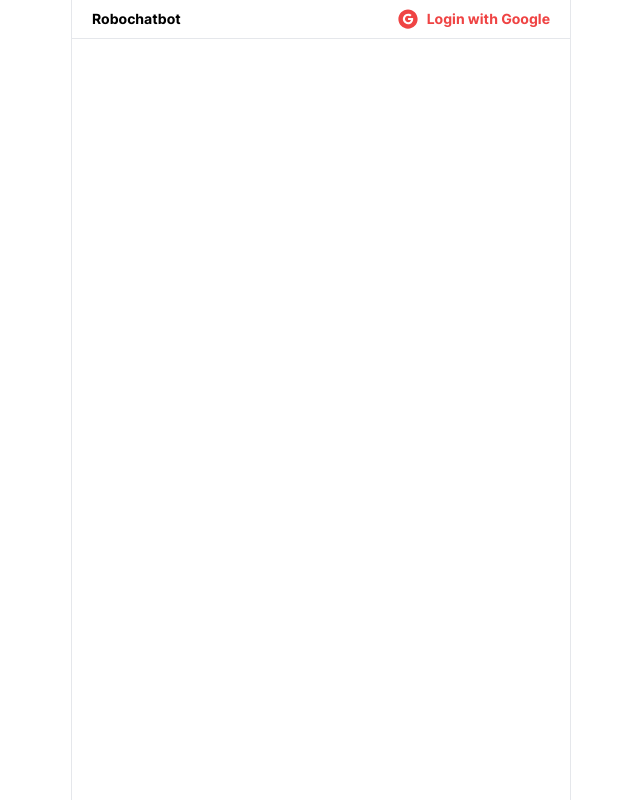
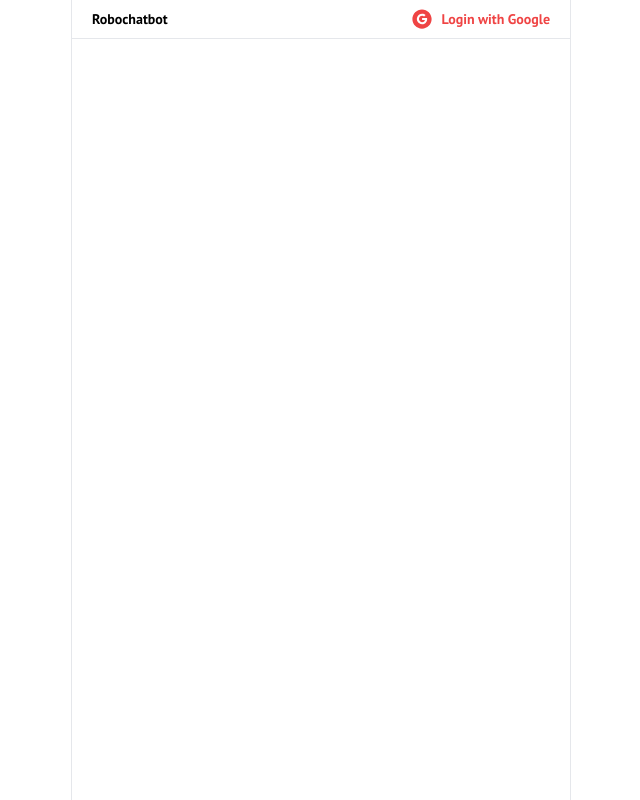
Before and after one commit to therealrinku/robochat, a React (Create React App) app: page / in a window 1280 px wide. Shown: the whole page, without its empty margins (319-959 px from the left). Built offline with nearby package versions, Linux system fonts and the light colour scheme; no server answers; the database is empty.

Commit message:
feat: update font

```diff
--- a/public/index.html
+++ b/public/index.html
@@ -12,6 +12,9 @@
     <link rel="manifest" href="%PUBLIC_URL%/manifest.json" />
     <script src="https://cdn.tailwindcss.com"></script>
     <title>Robochatbot</title>
+    <link rel="preconnect" href="https://fonts.googleapis.com">
+    <link rel="preconnect" href="https://fonts.gstatic.com" crossorigin>
+    <link href="https://fonts.googleapis.com/css2?family=Geist:wght@100..900&family=PT+Sans:ital,wght@0,400;0,700;1,400;1,700&display=swap" rel="stylesheet">
   </head>
 
   <body>
--- a/src/index.css
+++ b/src/index.css
@@ -1,11 +1,6 @@
-@font-face {
-  font-family: "InterRoman";
-  src: url("../public/Inter-roman.woff2") format("woff2");
-}
-
 body {
   margin: 0;
-  font-family: "InterRoman", -apple-system, BlinkMacSystemFont, "Segoe UI", "Roboto", "Oxygen", "Ubuntu", "Cantarell",
+  font-family: "PT Sans", -apple-system, BlinkMacSystemFont, "Segoe UI", "Roboto", "Oxygen", "Ubuntu", "Cantarell",
     "Fira Sans", "Droid Sans", "Helvetica Neue", sans-serif;
   -webkit-font-smoothing: antialiased;
   -moz-osx-font-smoothing: grayscale;
```
Also changed, not shown: public/Inter-roman.woff2 (deleted).
